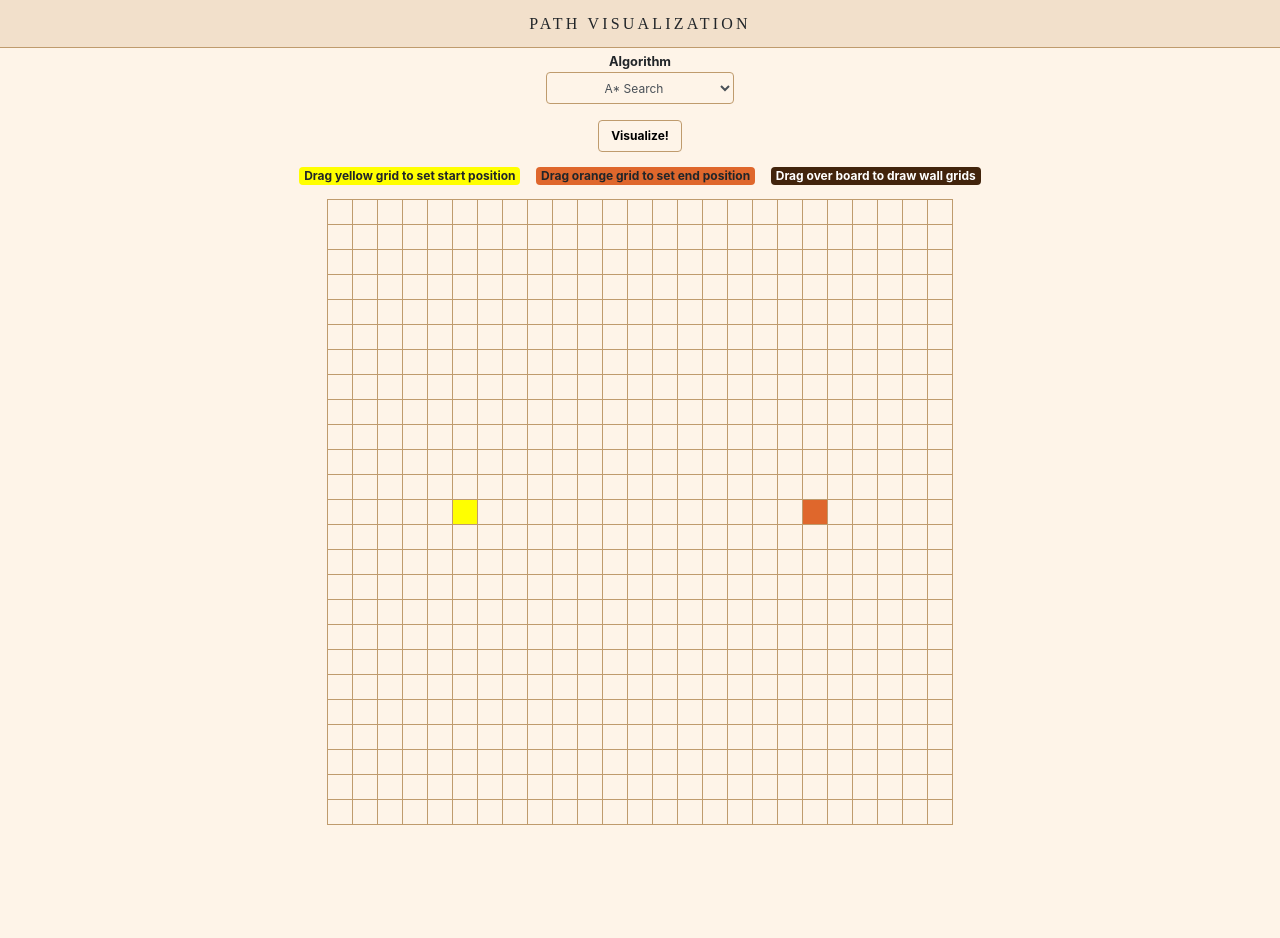
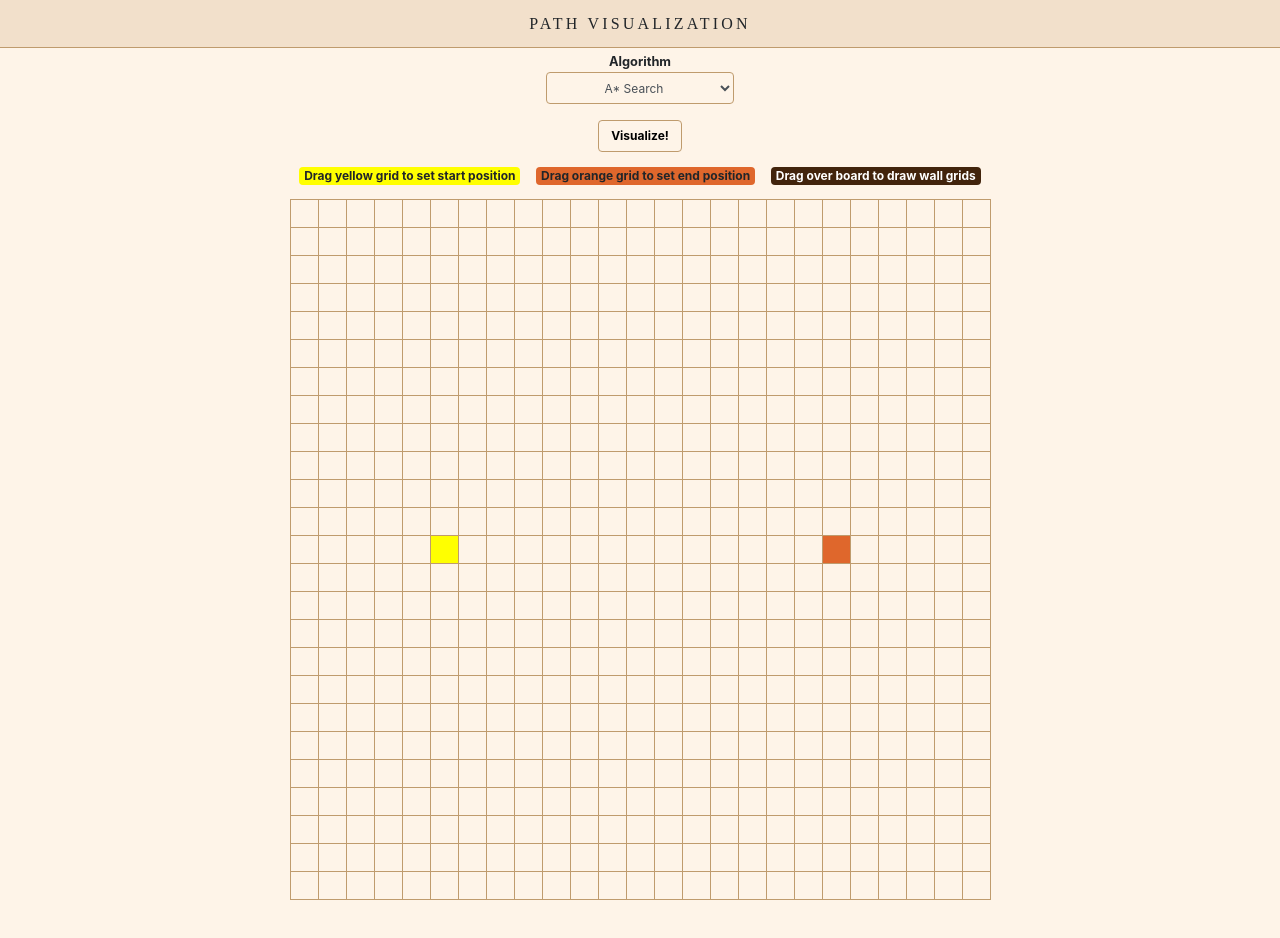
Before and after one commit to agnesnatasya/path-visualization, a React (Create React App) app: page / in a window 1280 px wide. Before the commit the page ends 864 px from the top, so only its background shows below. Built offline with nearby package versions, Linux system fonts and the light colour scheme; a web font is replaced by a local one.

Commit message:
Enlarge grid size

```diff
--- a/src/components/Grids/Grid.css
+++ b/src/components/Grids/Grid.css
@@ -1,8 +1,8 @@
 
 
 .grid {
-  height: 25px;
-  width: 25px;
+  height: 28px;
+  width: 28px;
   line-height: 0;
   border: 0.5px solid #bf9b6d;
 }
```
